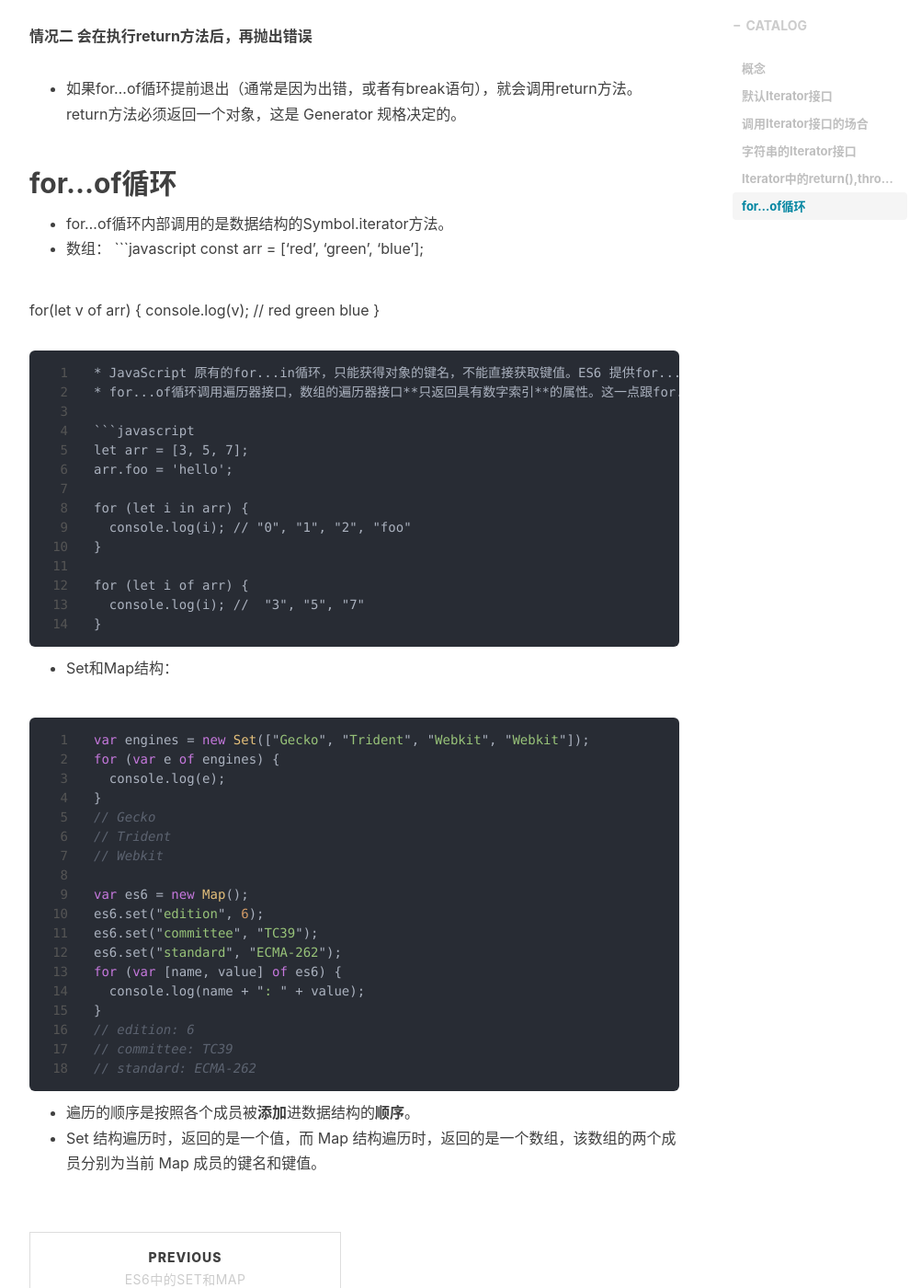
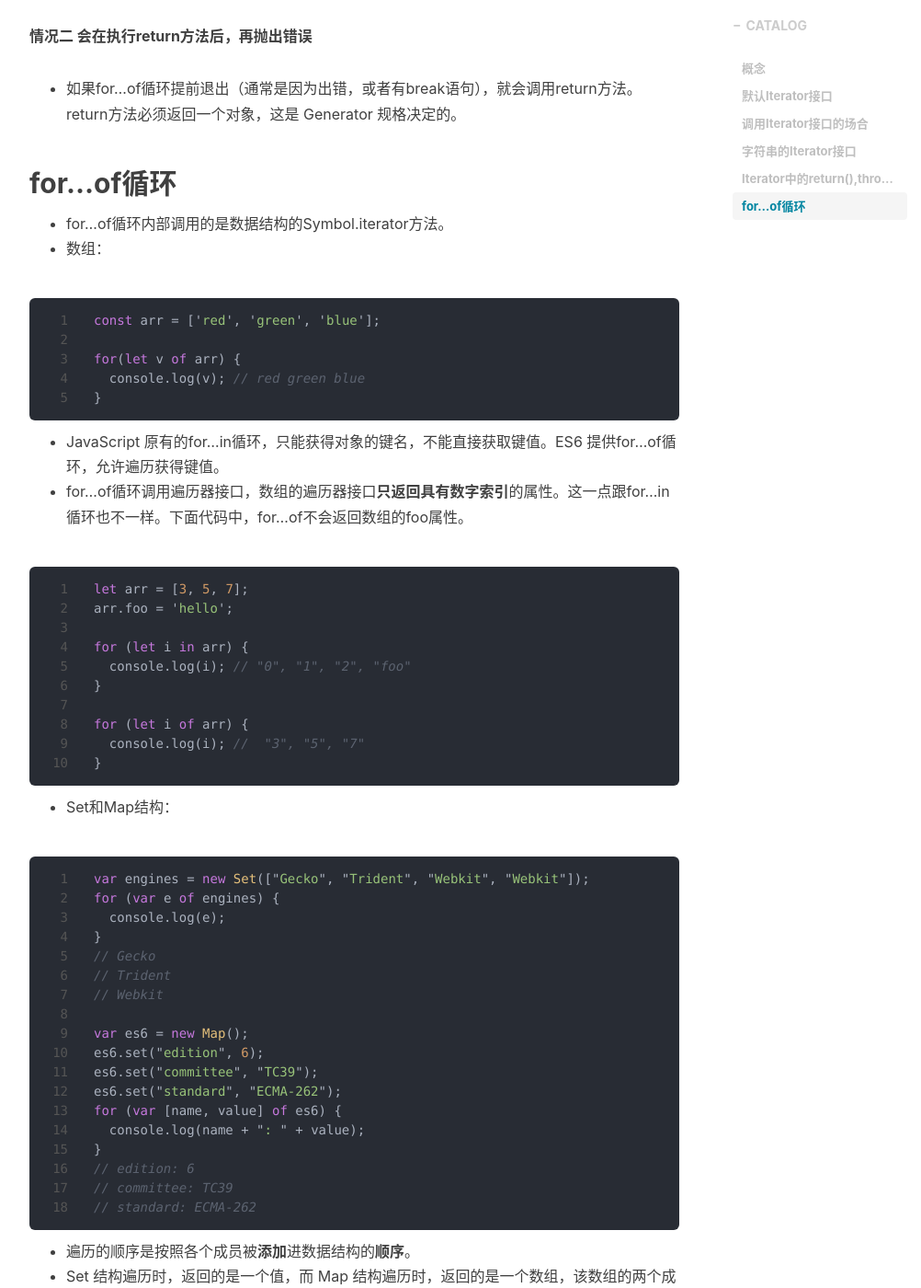
Before and after one commit to fatty-wang/fatty-wang.github.io, a Jekyll site: the page built from _posts/2019-02-20-ES6-Iterator.md, in a window 1280 px wide and 1400 px high, scrolled down 4881 px. Shown: the whole window at 92% size, without its empty margins (233-1235 px from the left). Built offline with Jekyll 4.4.1, drawn with Linux system fonts in a browser that asks for light colours; nearby versions of some CDN libraries; comment, search, counter and statistics services are not loaded; some of the changed lines change nothing that is shown.

Commit message:
es6 generator

````diff
--- /dev/null
+++ b/_posts/2019-02-20-ES6-Generator.md
@@ -0,0 +1,419 @@
+---
+layout: post
+title: "ES6中的Generator"
+date: 2019-02-20
+author: "WangX"
+catalog: true
+header-style: text
+tags:
+    - JavaScript
+    - ES6
+---
+
+## 概念
+* Generator 函数是一个状态机，封装了多个内部状态。
+* Generator 函数是一个Iterator对象生成函数，返回一个Iterator，可以一次遍历Generator函数内部的每一个状态。
+* Generator函数有两个特征：
+1. function关键字与函数名**之间**有一个星号(*)
+2. 函数体内部使用yield表达式，定义不同的内部状态
+
+```javascript
+//定义Generator函数helloWorld，内有两个yield表达式
+//有三个状态：hello，world和return语句。
+function* helloWorld() {
+    yield 'hello';
+    yield 'world';
+    return 'ending';
+}
+
+var hw = hellWorld();
+
+hw.next()
+// { value: 'hello', done: false }
+
+hw.next()
+// { value: 'world', done: false }
+
+hw.next()
+// { value: 'ending', done: true }
+
+hw.next()
+// { value: undefined, done: true }
+```
+* 调用 Generator 函数后，该函数**并不执行**，**返回**的也不是函数运行结果，而是一个指向内部状态的指针对象（**Iterator** Object）。
+* 每次调用next方法，内部指针就从函数头部或上一次停下来的地方开始执行，直到遇到下一个yield表达式（或return语句）为止。
+* Generator 函数是分段执行的，yield表达式是暂停执行的标记，而next方法可以恢复执行。
+* 上面代码中，第一次调用next方法，Generator 函数开始执行，直到遇到第一个yield表达式为止。**next方法返回一个对象，它的value属性就是当前yield表达式的值hello，done属性的值false，表示遍历还没有结束。**
+* 第二次调用，Generator 函数从上次yield表达式停下的地方，一直执行到下一个yield表达式。
+* 第三次调用，Generator 函数从上次yield表达式停下的地方，一直执行到return语句（如果没有return语句，就执行到函数结束）。**next方法返回的对象的value属性，就是紧跟在return语句后面的表达式的值（如果没有return语句，则value属性的值为undefined），done属性的值true，表示遍历已经结束。**
+* 第四次调用，此时 Generator 函数已经运行完毕，next方法返回对象的value属性为undefined，done属性为true。以后再调用next方法，返回的都是这个值
+
+* 每次调用Iterator对象的next方法，就会返回一个有着value和done两个属性的对象。value属性表示当前的内部状态的值，是yield表达式后面那个表达式的值；done属性是一个布尔值，表示是否遍历结束。
+
+## yield
+* yield表达式后面的表达式，只有当调用next方法、内部指针指向该语句时才会执行，因此等于为 JavaScript 提供了手动的“惰性求值”（Lazy Evaluation）的语法功能。下面yield后面的表达式1+1，不会立即求值，只会在next方法将指针移到这句时，才会求值。
+
+```javascript
+function*gen() {
+    yield 1+1;
+}
+```
+* Generator 函数可以不用yield表达式，这时就变成了一个单纯的暂缓执行函数。下面，函数f如果是普通函数，在为变量generator赋值时就会执行。但是，函数f是一个 Generator 函数，就变成只有调用next方法时，函数f才会执行。
+
+```javascript
+function* f() {
+  console.log('执行了！')
+}
+
+var generator = f();
+
+setTimeout(function () {
+  generator.next()
+}, 2000);
+```
+
+* yield表达式**只能**用在 Generator 函数里面，用在其他地方都会报错。
+* yield表达式如果用在另一个表达式之中，必须放在圆括号里面。yield表达式用作**函数参数**或放在**赋值表达式的右边**，可以不加括号。
+
+## 与Iterator
+* Generator 函数就是Iterator生成函数，因此可以把 Generator 赋值给对象的Symbol.iterator属性，从而使得该对象具有 Iterator 接口。
+* Generator 函数执行后，返回一个Iterator对象。该对象本身也具有Symbol.iterator属性，执行后返回自身。
+
+```javascript
+function* gen(){
+  // some code
+}
+
+var g = gen();
+
+g[Symbol.iterator]() === g
+// true
+```
+## next方法的参数
+* **yield表达式本身没有返回值，或者说总是返回undefined**。
+* next方法可以带一个参数，该参数被当做**上一个yield**表达式的返回值。
+* Generator 函数从暂停状态到恢复运行，它的上下文状态（context）是不变的。通过next方法的参数，就有办法在 Generator 函数开始运行之后，继续向函数体内部注入值。也就是说，可以在 Generator 函数运行的不同阶段，从外部向内部注入不同的值，从而调整函数行为。
+* 由于next方法的参数表示上一个yield表达式的返回值，所以**在第一次使用next方法时，传递参数是无效的**。V8 引擎直接忽略第一次使用next方法时的参数，只有从第二次使用next方法开始，参数才是有效的。从语义上讲，第一个next方法用来启动Iterator对象，所以不用带有参数。
+*
+## for...of
+* for...of循环可以自动遍历 Generator 函数运行时生成的Iterator对象，且此时不再需要调用next方法。
+
+```javascript
+function* foo() {
+  yield 1;
+  yield 2;
+  yield 3;
+  yield 4;
+  yield 5;
+  return 6;
+}
+
+for (let v of foo()) {
+  console.log(v);
+}
+// 1 2 3 4 5
+```
+* 一旦next方法的返回对象的done属性为true，for...of循环就会中止，且不包含该返回对象，所以上面代码的**return语句**返回的6，**不包括在for...of循环之中**。
+
+* Generator函数和for...of循环，实现斐波那契数列的例子。
+
+```javascript
+function* fibonacci() {
+  let [prev, curr] = [0, 1];
+  for (;;) {
+    yield curr;
+    [prev, curr] = [curr, prev + curr];
+  }
+}
+
+for (let n of fibonacci()) {
+  if (n > 1000) break;
+  console.log(n);
+}
+```
+## Generator.prototype.throw()
+* Generator 函数返回的Iterator对象，都有一个throw方法，可以在函数体外抛出错误，然后在 Generator 函数体内捕获。
+
+```javascript
+var g = function* () {
+  try {
+    yield;
+  } catch (e) {
+    console.log('内部捕获', e);
+  }
+};
+
+var i = g();
+i.next();
+
+try {
+  i.throw('a');
+  i.throw('b');
+} catch (e) {
+  console.log('外部捕获', e);
+}
+// 内部捕获 a
+// 外部捕获 b
+```
+上面代码中，Iterator对象i连续抛出两个错误。第一个错误被 Generator 函数体内的catch语句捕获。i第二次抛出错误，由于 Generator 函数内部的catch语句已经执行过了，不会再捕捉到这个错误了，所以这个错误就被抛出了 Generator 函数体，被函数体外的catch语句捕获。
+
+* 如果 Generator 函数内部没有部署try...catch代码块，那么throw方法抛出的错误，将被外部try...catch代码块捕获。
+* 如果 Generator 函数内部和外部，都没有部署try...catch代码块，那么程序将报错，直接中断执行。
+* throw方法抛出的错误要被内部捕获，前提是必须**至少执行过一次next方法**。
+* throw方法被捕获以后，会附带执行下一条yield表达式。也就是说，会附带执行一次next方法。下面代码中，g.throw方法被捕获以后，自动执行了一次next方法，所以会打印b。另外，也可以看到，只要 Generator 函数内部部署了try...catch代码块，那么Iterator的throw方法抛出的错误，不影响下一次遍历。
+
+```javascript
+var gen = function* gen(){
+  try {
+    yield console.log('a');
+  } catch (e) {
+    // ...
+  }
+  yield console.log('b');
+  yield console.log('c');
+}
+
+var g = gen();
+g.next() // a
+g.throw() // b
+g.next() // c
+```
+* 一旦 Generator 执行过程中抛出错误，且没有被内部捕获，就不会再执行下去了。如果此后还调用next方法，将返回一个value属性等于undefined、done属性等于true的对象，即 JavaScript 引擎认为这个 Generator 已经运行结束了。
+
+## Generator.prototype.return()
+* Generator 函数返回的Iterator对象，还有一个return方法，可以返回给定的值，并且终结遍历 Generator 函数。下面代码中，Iterator对象g调用return方法后，返回值的value属性就是return方法的参数foo。并且，Generator 函数的遍历就终止了，返回值的done属性为true，以后再调用next方法，done属性总是返回true。
+
+```javascript
+function* gen() {
+  yield 1;
+  yield 2;
+  yield 3;
+}
+
+var g = gen();
+
+g.next()        // { value: 1, done: false }
+g.return('foo') // { value: "foo", done: true }
+g.next()        // { value: undefined, done: true }
+```
+* 如果return方法调用时，不提供参数，则返回值的value属性为undefined。
+* 如果 Generator 函数内部有try...finally代码块，且正在执行try代码块，那么return方法会推迟到finally代码块执行完再执行。下面代码中，调用return方法后，就开始执行finally代码块，然后等到finally代码块执行完，再执行return方法。
+
+```javascript
+function* numbers () {
+  yield 1;
+  try {
+    yield 2;
+    yield 3;
+  } finally {
+    yield 4;
+    yield 5;
+  }
+  yield 6;
+}
+var g = numbers();
+g.next() // { value: 1, done: false }
+g.next() // { value: 2, done: false }
+g.return(7) // { value: 4, done: false }
+g.next() // { value: 5, done: false }
+g.next() // { value: 7, done: true }
+```
+* ext()、throw()、return()作用都是让 Generator 函数恢复执行，并且使用不同的语句替换yield表达式。next()是将yield表达式替换成一个值。throw()是将yield表达式替换成一个throw语句。return()是将yield表达式替换成一个return语句。
+
+## yield* 表达式
+* 如果yield表达式后面跟的是一个Iterator对象，需要在yield表达式后面加上星号，表明它返回的是一个Iterator对象。这被称为yield*表达式。
+* yield*表达式用来在一个 Generator 函数里面执行另一个 Generator 函数。如下：
+
+```javascript
+function* bar() {
+  yield 'x';
+  yield* foo();
+  yield 'y';
+}
+
+// 等同于
+function* bar() {
+  yield 'x';
+  yield 'a';
+  yield 'b';
+  yield 'y';
+}
+
+// 等同于
+function* bar() {
+  yield 'x';
+  for (let v of foo()) {
+    yield v;
+  }
+  yield 'y';
+}
+
+for (let v of bar()){
+  console.log(v);
+}
+// "x"
+// "a"
+// "b"
+// "y
+```
+* yield*后面的 Generator 函数（没有return语句时），等同于在 Generator 函数内部，部署一个for...of循环。
+* 何数据结构只要有 Iterator 接口，就可以被yield*遍历。)
+* 使用yield*语句遍历完全二叉树：
+
+```javascript
+// 下面是二叉树的构造函数，
+// 三个参数分别是左树、当前节点和右树
+function Tree(left, label, right) {
+  this.left = left;
+  this.label = label;
+  this.right = right;
+}
+
+// 下面是中序（inorder）遍历函数。
+// 由于返回的是一个遍历器，所以要用generator函数。
+// 函数体内采用递归算法，所以左树和右树要用yield*遍历
+function* inorder(t) {
+  if (t) {
+    yield* inorder(t.left);
+    yield t.label;
+    yield* inorder(t.right);
+  }
+}
+
+// 下面生成二叉树
+function make(array) {
+  // 判断是否为叶节点
+  if (array.length == 1) return new Tree(null, array[0], null);
+  return new Tree(make(array[0]), array[1], make(array[2]));
+}
+let tree = make([[['a'], 'b', ['c']], 'd', [['e'], 'f', ['g']]]);
+
+// 遍历二叉树
+var result = [];
+for (let node of inorder(tree)) {
+  result.push(node);
+}
+
+result
+// ['a', 'b', 'c', 'd', 'e', 'f', 'g']
+```
+## 作为对象属性的 Generator 函数
+
+```javascript
+let obj = {
+  * myGeneratorMethod() {
+    ···
+  }
+}
+//等价于
+let obj = {
+  myGeneratorMethod: function* () {
+    // ···
+  }
+};
+```
+## Generator函数的this
+* Generator 函数总是返回一个遍历器，ES6 规定这个遍历器是 Generator 函数的实例，也**继承了 Generator 函数的prototype对象上的方法**。
+
+```javascript
+function* g(){
+    this.a = 11;
+}
+
+g.prototype.hello = function() {
+    return 'hi!';
+};
+
+let obj = g();
+
+obj instanceof g //true
+obj.hello() // 'hi!'
+obj.a // undefined
+```
+* Generator 函数g返回的遍历器obj，是g的实例，而且继承了g.prototype。但是，如果把g当作普通的构造函数，并不会生效，因为g返回的总是遍历器对象，而不是this对象, obj对象拿不到这个属性。
+* Generator 函数也不能跟new命令一起用，会报错。
+* 将Gneerator内部的this对象绑定到 prototype对象上，就可以访问this.
+
+```javascript
+function* F() {
+  this.a = 1;
+  yield this.b = 2;
+  yield this.c = 3;
+}
+var f = F.call(F.prototype);
+
+f.next();  // Object {value: 2, done: false}
+f.next();  // Object {value: 3, done: false}
+f.next();  // Object {value: undefined, done: true}
+
+f.a // 1
+f.b // 2
+f.c // 3
+```
+## Generator 与状态机
+* Generator 之所以可以不用外部变量保存状态，是因为它本身就包含了一个状态信息，即目前是否处于暂停态。
+## Generator 与协程
+* 协程（coroutine）是一种程序运行的方式，可以理解成“协作的线程”或“协作的函数”。
+* 协程既可以用单线程实现，也可以用多线程实现。前者是一种特殊的子例程，后者是一种特殊的线程。
+#### 协程与子例程的差异
+* 传统的“子例程”（subroutine）采用**堆栈式“后进先出”**的执行方式，只有当调用的子函数完全执行完毕，才会结束执行父函数。
+* 协程与其不同，多个线程（单线程情况下，即多个函数）可以并行执行，但是只有一个线程（或函数）处于正在运行的状态，其他线程（或函数）都处于暂停态（suspended），线程（或函数）之间可以交换执行权。这种可以并行执行、交换执行权的线程（或函数），就称为协程。
+* 在内存中，子例程只使用一个栈（stack），而协程是同时存在多个栈，但只有一个栈是在运行状态，也就是说，**协程是以多占用内存为代价**，实现多任务的并行。
+#### 协程与普通线程的差异
+* 协程适合用于多任务运行的环境。在这个意义上，它与普通的线程很相似，都有自己的执行上下文、可以分享全局变量。
+* 不同之处，同一时间可以有多个线程处于运行状态，但运行的协程只能有一个，其他协程都处于暂停状态。
+* 普通的线程是抢先式的，到底哪个线程优先得到资源，必须由运行环境决定，但是协程是合作式的，执行权由协程自己分配。
+* JavaScript 是单线程语言，只能保持一个调用栈。引入协程以后，每个任务可以保持自己的调用栈。这样做的最大好处，就是抛出错误的时候，可以找到原始的调用栈。不至于像异步操作的回调函数那样，一旦出错，原始的调用栈早就结束。
+* Generator 函数是 ES6 对协程的实现，但属于不完全实现。Generator 函数被称为“半协程”（semi-coroutine），意思是只有 Generator 函数的调用者，才能将程序的执行权还给 Generator 函数。如果是完全执行的协程，任何函数都可以让暂停的协程继续执行。
+* 如果将 Generator 函数当作协程，完全可以将多个需要互相协作的任务写成 Generator 函数，它们之间使用yield表达式交换控制权。
+
+## Gennerator与上下文
+* JavaScript 代码运行时，会产生一个全局的上下文环境（context，又称运行环境），包含了当前所有的变量和对象。然后，执行函数（或块级代码）的时候，又会在当前上下文环境的上层，产生一个函数运行的上下文，变成当前（active）的上下文，由此形成一个上下文环境的堆栈（context stack）。
+* 这个堆栈是“后进先出”的数据结构，最后产生的上下文环境首先执行完成，退出堆栈，然后再执行完成它下层的上下文，直至所有代码执行完成，堆栈清空。
+* Generator 函数不是这样，它执行产生的上下文环境，一旦遇到yield命令，就会**暂时退出堆栈，但是并不消失**，里面的所有变量和对象会冻结在当前状态。等到对它执行next命令时，这个上下文环境又会重新加入调用栈，冻结的变量和对象恢复执行。
+
+## 应用
+* Generator可以暂停函数执行，返回任意表达式的值。
+#### 异步操作的同步化表达
+* Generator 函数的暂停执行的效果，意味着可以把异步操作写在yield表达式里面，等到调用next方法时再往后执行。而异步操作的**后续步骤可以放在yield表达式下面**，等待yield表达式中的异步操作执行结束后，再执行。如下：第一次调用loadUI函数时，该函数不会执行，仅返回一个遍历器。下一次对该遍历器调用next方法，则会显示Loading界面（showLoadingScreen），并且异步加载数据（loadUIDataAsynchronously）。等到数据加载完成，再一次使用next方法，则会隐藏Loading界面。
+
+```javascript
+function* loadUI() {
+  showLoadingScreen();
+  yield loadUIDataAsynchronously();
+  hideLoadingScreen();
+}
+var loader = loadUI();
+// 加载UI
+loader.next()
+
+// 卸载UI
+loader.next()
+```
+* Ajax 是典型的异步操作，通过 Generator 函数部署 Ajax 操作，可以用同步的方式表达。
+
+```javascript
+function* main() {
+  var result = yield request("http://some.url");
+  var resp = JSON.parse(result);
+    console.log(resp.value);
+}
+
+function request(url) {
+  makeAjaxCall(url, function(response){
+    it.next(response);
+  });
+}
+
+var it = main();
+it.next();
+```
+上面代码中，next方法的调用触发request方法，而在request方法中的makeAjaxCall中再次调用next方法，并传入response，因为yield表达式本身没有值，必须通过next赋值。
+
+#### 控制流管理
+#### 部署 Iterator 接口
+#### 作为数据结构
+
+## Generator 函数的数据交换和错误处理
+* Generator 函数可以暂停执行和恢复执行，这是它能封装异步任务的根本原因。除此之外，它还有两个特性，使它可以作为异步编程的完整解决方案：**函数体内外的数据交换**和**错误处理机制**。
+* Generator 函数内部还可以部署错误处理代码，捕获函数体外抛出的错误。这意味着，出错的代码与处理错误的代码，实现了时间和空间上的分离，这对于异步编程无疑是很重要的。
--- a/_posts/2019-02-20-ES6-Iterator.md
+++ b/_posts/2019-02-20-ES6-Iterator.md
@@ -188,6 +188,7 @@ for (let line of readLinesSync(fileName)) {
 ## for...of循环
 * for...of循环内部调用的是数据结构的Symbol.iterator方法。
 * 数组：
+
 ```javascript
 const arr = ['red', 'green', 'blue'];
 
````
